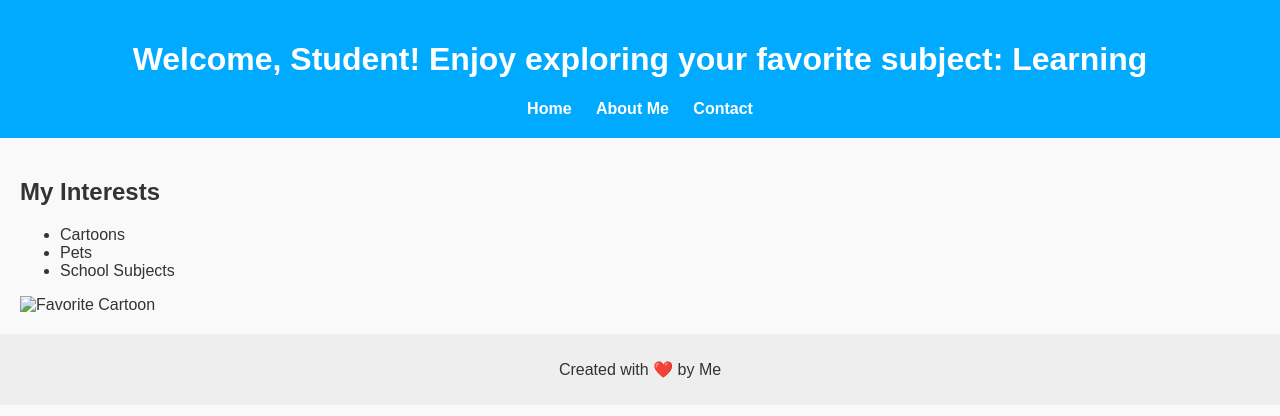
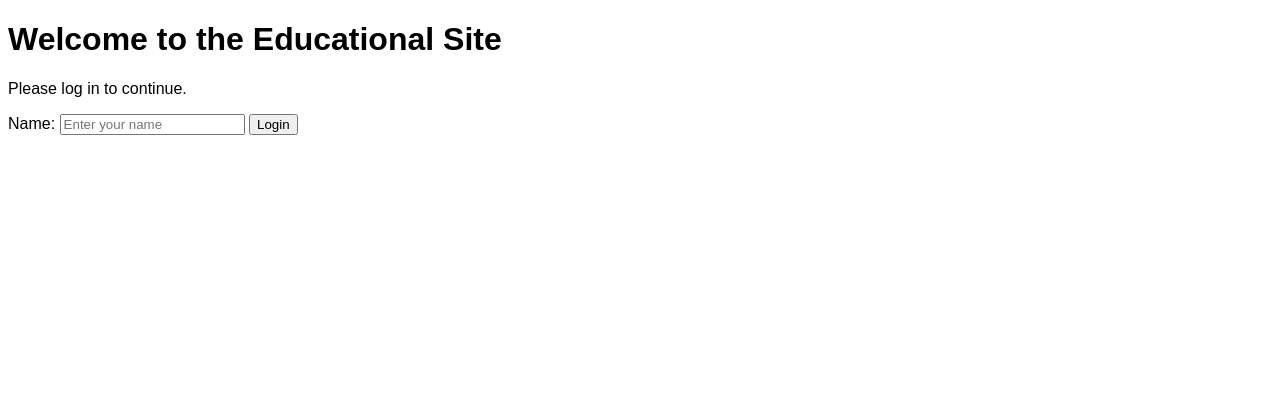
Before and after one commit to vbhargav13/98P_C56_kids-learning-portal, a plain HTML site: page index.html in a window 1280 px wide. Drawn offline with Linux system fonts and the light colour scheme.

Commit message:
Add files via upload

```diff
--- a/index.html
+++ b/index.html
@@ -1,41 +1,21 @@
 <!DOCTYPE html>
 <html lang="en">
 <head>
-  <meta charset="UTF-8">
-  <title>My Learning Portal</title>
-  <link rel="icon" href="images/favicon.ico">
-  <link rel="stylesheet" href="style.css">
-  <script>
-    window.onload = function() {
-      const name = localStorage.getItem('studentName') || 'Student';
-      const subject = localStorage.getItem('favSubject') || 'Learning';
-      document.getElementById('welcome-msg').innerText =
-        `Welcome, ${name}! Enjoy exploring your favorite subject: ${subject}`;
-    };
-  </script>
+  <meta charset="UTF-8" />
+  <meta name="viewport" content="width=device-width, initial-scale=1.0" />
+  <title>Login - Educational Site</title>
+  <link rel="stylesheet" href="style.css" />
 </head>
-<body>
-  <header>
-    <h1 id="welcome-msg">Welcome to My Learning Portal</h1>
-    <nav>
-      <a href="index.html">Home</a>
-      <a href="about.html">About Me</a>
-      <a href="contact.html">Contact</a>
-    </nav>
-  </header>
-
-  <section>
-    <h2>My Interests</h2>
-    <ul>
-      <li>Cartoons</li>
-      <li>Pets</li>
-      <li>School Subjects</li>
-    </ul>
-    <img src="images/cartoon.jpg" alt="Favorite Cartoon" width="200">
-  </section>
-
-  <footer>
-    <p>Created with ❤️ by Me</p>
-  </footer>
+<body class="login-page">
+  <main>
+    <h1>Welcome to the Educational Site</h1>
+    <p>Please log in to continue.</p>
+    <form id="loginForm">
+      <label for="loginName">Name:</label>
+      <input type="text" id="loginName" required placeholder="Enter your name" />
+      <button type="submit">Login</button>
+    </form>
+  </main>
+  <script src="script.js" defer></script>
 </body>
 </html>
--- /dev/null
+++ b/script.js
@@ -0,0 +1 @@
+document.addEventListener('DOMContentLoaded', function() { const form = document.getElementById('loginForm'); if (form) { form.addEventListener('submit', function(e) { e.preventDefault(); const name = document.getElementById('loginName').value; localStorage.setItem('userName', name); window.location.href = 'home.html'; }); } const nameSpan = document.getElementById('welcomeName'); if (nameSpan) { nameSpan.textContent = localStorage.getItem('userName'); } const quizForm = document.getElementById('quizForm'); if (quizForm) { quizForm.addEventListener('submit', function(e) { e.preventDefault(); let score = 0; if (document.querySelector("input[name='q1']:checked")?.value === 'correct') score++; document.getElementById('quizResult').textContent = `You scored ${score}`; }); } const fbForm = document.getElementById('feedbackForm'); if (fbForm) { fbForm.addEventListener('submit', function(e) { e.preventDefault(); const name = document.getElementById('fbName').value; const topic = document.getElementById('fbTopic').value; const message = document.getElementById('fbMessage').value; localStorage.setItem('feedback', JSON.stringify({ name, topic, message })); document.getElementById('feedbackDisplay').textContent = `Thank you, ${name}. Feedback received.`; fbForm.reset(); }); } });
--- a/style.css
+++ b/style.css
@@ -1,31 +1 @@
-body {
-  font-family: Arial, sans-serif;
-  background-color: #f9f9f9;
-  margin: 0;
-  padding: 0;
-  color: #333;
-}
-
-header {
-  background-color: #00aaff;
-  color: white;
-  padding: 20px;
-  text-align: center;
-}
-
-nav a {
-  margin: 0 10px;
-  text-decoration: none;
-  color: white;
-  font-weight: bold;
-}
-
-section {
-  padding: 20px;
-}
-
-footer {
-  text-align: center;
-  padding: 10px;
-  background-color: #eeeeee;
-}
+body { font-family: Arial; } .card-container { display: flex; gap: 10px; } .image-grid { display: flex; gap: 10px; }
```
Also changed, not shown: english.html (+1 -20 lines), feedback.html (+1 -42 lines), home.html (added, +1 -0 lines), math.html (+1 -24 lines), quiz.html (+1 -26 lines), science.html (+1 -23 lines), images/lab.jpg (added), images/library.jpg (added), images/math.jpg (added), images/rocket.jpg (added).
